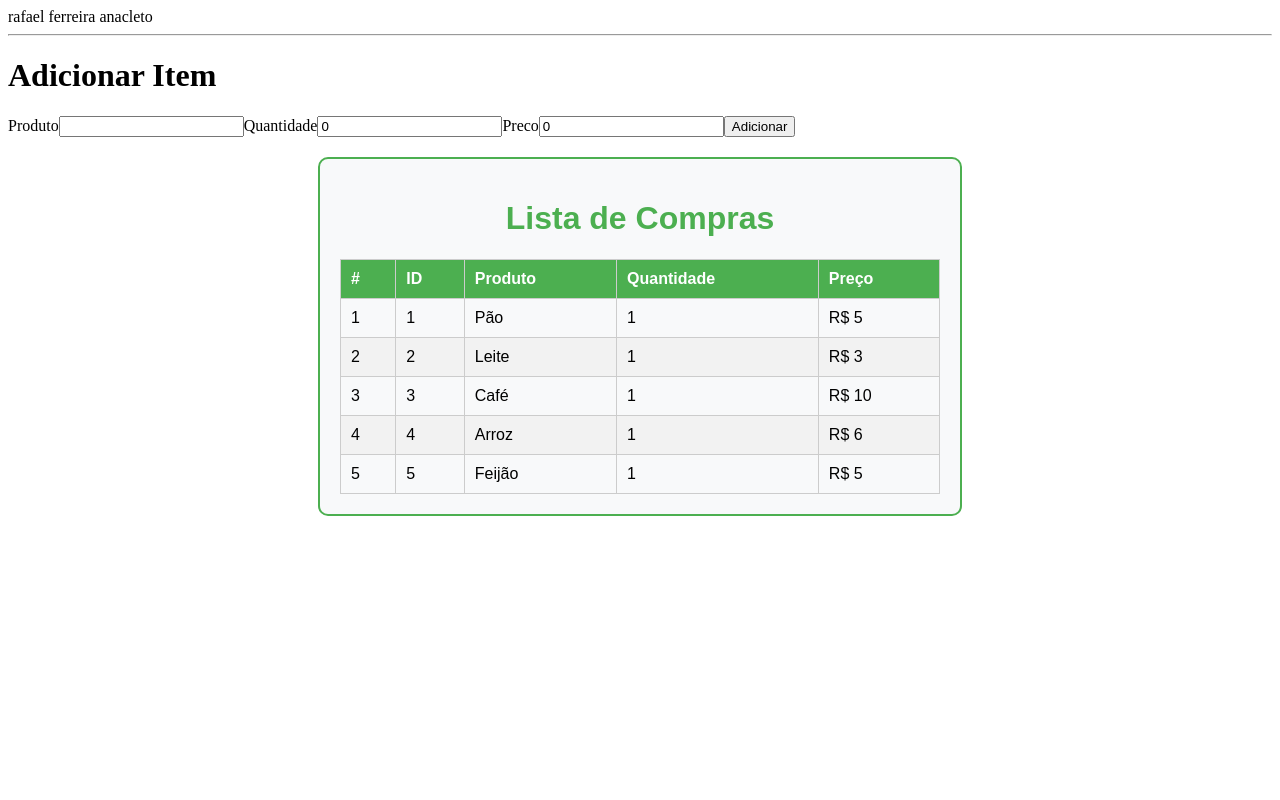
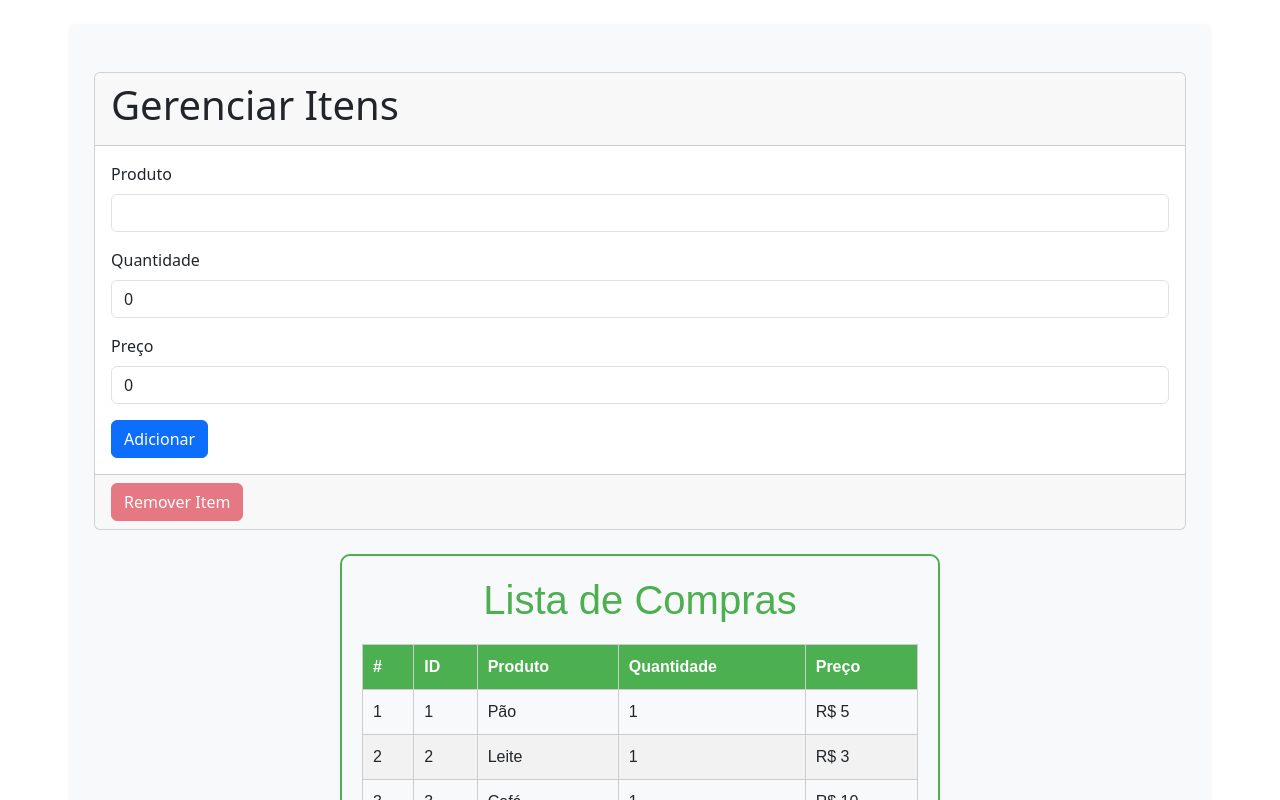
Before and after one commit to rafaelanacleto/curso-angular, an Angular app: page / in a window 1280 px wide. Shown: the top 800 px of the page. Built offline with nearby package versions, Linux system fonts and the light colour scheme.

Commit message:
Criado fluxo de adcionar item na lista

```diff
--- a/angular.json
+++ b/angular.json
@@ -32,9 +32,12 @@
               }
             ],
             "styles": [
+              "node_modules/bootstrap/dist/css/bootstrap.min.css",
               "src/styles.scss"
             ],
-            "scripts": []
+            "scripts": [
+              "node_modules/bootstrap/dist/js/bootstrap.min.js"
+            ]
           },
           "configurations": {
             "production": {
--- a/package.json
+++ b/package.json
@@ -17,6 +17,7 @@
     "@angular/platform-browser": "^19.2.0",
     "@angular/platform-browser-dynamic": "^19.2.0",
     "@angular/router": "^19.2.0",
+    "bootstrap": "^5.3.3",
     "rxjs": "~7.8.0",
     "tslib": "^2.3.0",
     "zone.js": "~0.15.0"
--- a/src/app/app.component.html
+++ b/src/app/app.component.html
@@ -1,13 +1,8 @@
 
-<main class="main">
-  <div class="content">
-    rafael ferreira anacleto
-    <br>
-
-    <hr>
+<main class="main d-flex justify-content-center align-items-start p-4">
+  <div class="content-container container-lg bg-light p-4 rounded shadow-sm">
     <app-lista-compras></app-lista-compras>
   </div>
 </main>
 
-
 <router-outlet />
--- a/src/app/app.component.ts
+++ b/src/app/app.component.ts
@@ -6,7 +6,7 @@ import { ListaComprasComponent } from './lista-compras/lista-compras.component';
 
 @Component({
   selector: 'app-root',
-  imports: [RouterOutlet, CalculadoraComponent, CalcFormComponent, ListaComprasComponent],
+  imports: [RouterOutlet, ListaComprasComponent],
   templateUrl: './app.component.html',
   styleUrl: './app.component.scss'
 })
--- a/src/app/helloworld/helloworld.component.ts
+++ b/src/app/helloworld/helloworld.component.ts
@@ -2,7 +2,7 @@ import { Component, Input, OnInit } from '@angular/core';
 
 @Component({
   selector: 'app-helloworld',
-  template: '<h1>Hello {{name}}!</h1>',
+  template: '<div class="container"><h1 class="text-center">Olá, Bootstrap 5!</h1><button class="btn btn-primary">Clique aqui</button></div>',
     styleUrl: './helloworld.components.scss'
 })
 export class HelloWorldComponent {
--- a/src/app/lista-compras/lista-compras.component.html
+++ b/src/app/lista-compras/lista-compras.component.html
@@ -1,19 +1,29 @@
-<div class="add-item">
-  <h1>Adicionar Item</h1>
-  <form [formGroup]="itemForm" (ngSubmit)="addItem()">
-    <div class="form-group">
-      <label for="produto">Produto</label>
-      <input type="text" id="produto" name="produto" formControlName="produto" required>
-
-      <label for="produto">Quantidade</label>
-      <input type="text" id="quantidade" name="quantidade" formControlName="quantidade" required>
-
-      <label for="produto">Preco</label>
-      <input type="text" id="preco" name="preco" formControlName="preco" required>
-
-      <button type="submit">Adicionar</button>
-    </div>
+<div class="card my-4">
+  <div class="card-header">
+    <h1 class="card-title">Gerenciar Itens</h1>
+  </div>
+  <div class="card-body">
+    <!-- Formulário de Adicionar Item -->
+    <form [formGroup]="itemForm" (ngSubmit)="addItem()">
+      <div class="form-group mb-3">
+        <label for="produto" class="form-label">Produto</label>
+        <input type="text" id="produto" name="produto" class="form-control" formControlName="produto" required>
+      </div>
+      <div class="form-group mb-3">
+        <label for="quantidade" class="form-label">Quantidade</label>
+        <input type="text" id="quantidade" name="quantidade" class="form-control" formControlName="quantidade" required>
+      </div>
+      <div class="form-group mb-3">
+        <label for="preco" class="form-label">Preço</label>
+        <input type="text" id="preco" name="preco" class="form-control" formControlName="preco" required>
+      </div>
+      <button type="submit" class="btn btn-primary">Adicionar</button>
     </form>
+  </div>
+  <div class="card-footer">
+    <!-- Botão para Remover Item -->
+    <button class="btn btn-danger" disabled>Remover Item</button>
+  </div>
 </div>
 
 <div class="shopping-list-container">
```
Also changed, not shown: 1 other file (tests, documents, lock files or other folders).
